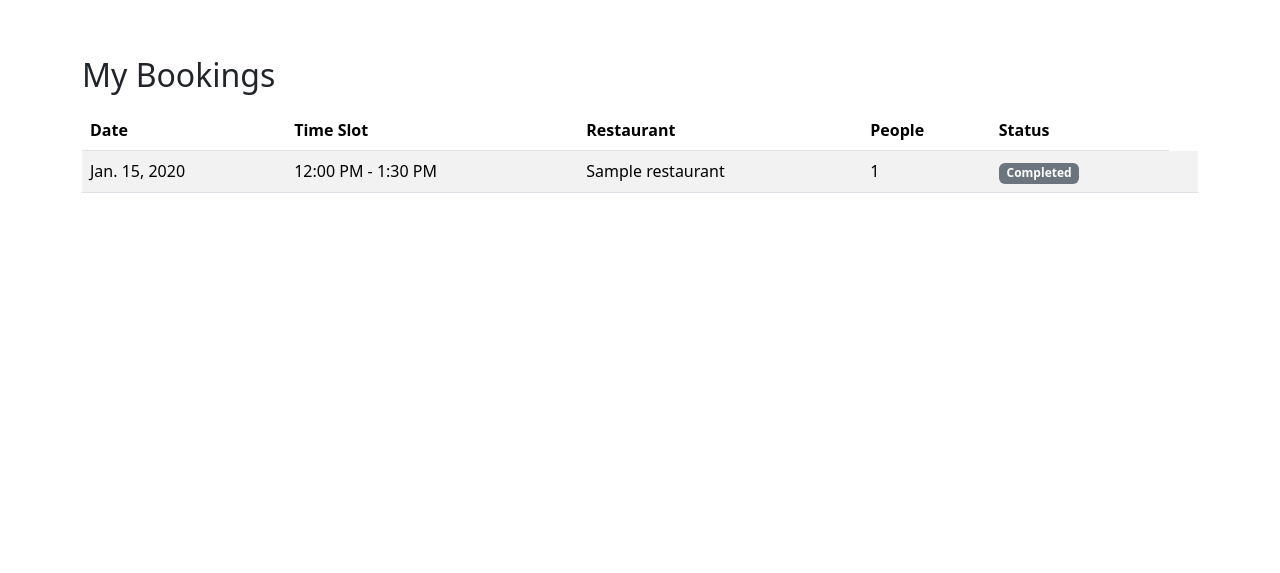
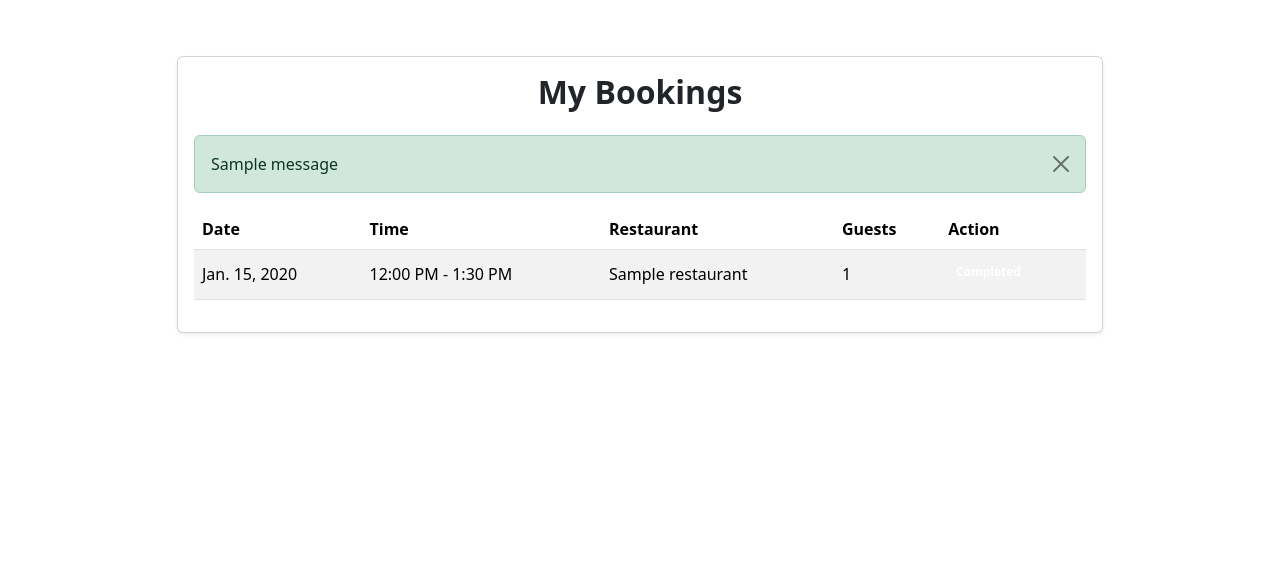
Before and after one commit to dagmara-szproch/kode-restaurant, a Django app: page /booking/my-bookings/ in a window 1280 px wide. Shown: the part 56-629 px from the top of the page. Run offline with Django 4.2, Linux system fonts and the light colour scheme; a user stored in the database is signed in; tables that the repository leaves empty hold one stand-in row (values such as "Sample post"); one stand-in notice (Sample message) is shown.

Commit message:
Style booking dashboard

```diff
--- a/booking/templates/booking/my_bookings.html
+++ b/booking/templates/booking/my_bookings.html
@@ -2,18 +2,32 @@
 {% load static %}
 
 {% block content %}
-<div class="container mt-5">
-  <h2>My Bookings</h2>
-
+<div class="container mt-5 mb-5">
+  <div class="row justify-content-center">
+    <div class="col-12 col-lg-10">
+      <div class="card shadow-sm rounded">
+        <div class="card-body">
+          <h2 class="mb-4 text-center fw-bold">My Bookings</h2>
+          {% if messages %}
+            <div class="mb-3">
+              {% for message in messages %}
+                <div class="alert alert-{{ message.tags }} alert-dismissible fade show" role="alert">
+                {{ message }}
+                <button type="button" class="btn-close" data-bs-dismiss="alert" aria-label="Close"></button>
+                </div>
+              {% endfor %}
+            </div>
+          {% endif %}
           {% if bookings %}
-    <table class="table table-striped mt-3">
-      <thead>
+            <div class="table-responsive">
+              <table class="table table-striped table-hover align-middle">
+                <thead class="table-header">
                   <tr>
-          <th>Date</th>
-          <th>Time Slot</th>
-          <th>Restaurant</th>
-          <th>People</th>
-          <th>Status</th>
+                    <th scope="col">Date</th>
+                    <th scope="col">Time</th>
+                    <th class="d-none d-md-table-cell" scope="col">Restaurant</th>
+                    <th scope="col">Guests</th>
+                    <th scope="col">Action</th>
                   </tr>
                 </thead>
                 <tbody>
@@ -21,50 +35,57 @@
                   <tr id="booking{{ booking.id }}" data-booking-id="{{ booking.id }}">
                     <td>{{ booking.booking_date }}</td>
                     <td>{{ booking.time_slot }}</td>
-            <td>{{ booking.restaurant.name }}</td>
+                    <td class="d-none d-md-table-cell">{{ booking.restaurant.name }}</td>
                     <td><span id="people{{ booking.id }}">{{ booking.number_of_people }}</span></td>
                     <td>
+                      <div class="mb-2">
                         {% if booking.status == 1 %}
-                <span class="badge bg-success">Confirmed</span>
+                          <span class="badge btn-confirmed">Confirmed</span>
                         {% elif booking.status == 2 %}
-                <span class="badge bg-danger">Cancelled</span>
+                          <span class="badge btn-cancelled">Cancelled</span>
                         {% elif booking.status == 3 %}
-                <span class="badge bg-secondary">Completed</span>
+                          <span class="badge btn-completed">Completed</span>
                         {% endif %}
-            </td>
-            <td>
+                      </div>
+                      <div class="d-flex justify-content-start gap-2">
                         {% if booking.status == 1 %}
-                <button class="btn btn-sm btn-primary btn-edit" data-id="{{ booking.id }}">Edit</button>
-                <button class="btn btn-sm btn-danger btn-cancel" data-id="{{ booking.id }}">Cancel</button>
+                          <button class="booking-btn btn btn-sm btn-edit" data-id="{{ booking.id }}">Edit</button>
+                          <button class="booking-btn btn btn-sm btn-cancel" data-id="{{ booking.id }}">Cancel</button>
                         {% endif %}
+                      </div>
                     </td>
                   </tr>
                   {% empty %}
                   <tr>
-            <td colspan="6">You have no bookings.</td>
+                    <td colspan="6" class="text-center">You have no bookings.</td>
                   </tr>
                   {% endfor %}
                 </tbody>
               </table>
+            </div>
+        </div>
+      </div>
+    </div>
+  </div>
+  {% else %}
+    <p class="text-center mt-4">You don’t have any bookings yet.</p>
+  {% endif %}
+</div>
 
-    <!-- Hidden edit form -->
-    <form id="editForm" method="post" style="display:none;">
+<!-- Hidden inline edit form -->
+    <form id="editForm" method="post" style="display:none;" class="card mt-3 shadow-sm rounded">
       {% csrf_token %}
       <div class="mb-2">
-        <label for="id_number_of_people">Number of people:</label>
+        <label for="id_number_of_people" class="form-label">Number of people:</label>
         <select name="number_of_people" id="id_number_of_people" class="form-select">
           {% for i in "123456" %}
             <option value="{{ i }}">{{ i }}</option>
           {% endfor %}
         </select>
       </div>
-      <button type="submit" class="btn btn-primary mt-2">Update</button>
+      <button type="submit" class="btn booking-btn btn-confirmed mt-2">Update</button>
+      <button type="button" class="btn booking-btn btn-edit mt-2" id="closeButton">Close</button>
     </form>
-
-  {% else %}
-    <p>You don’t have any bookings yet.</p>
-  {% endif %}
-</div>
 {% endblock %}
 
 {% block extras %}
```
Lines whose indentation alone changed are shown as unchanged.
